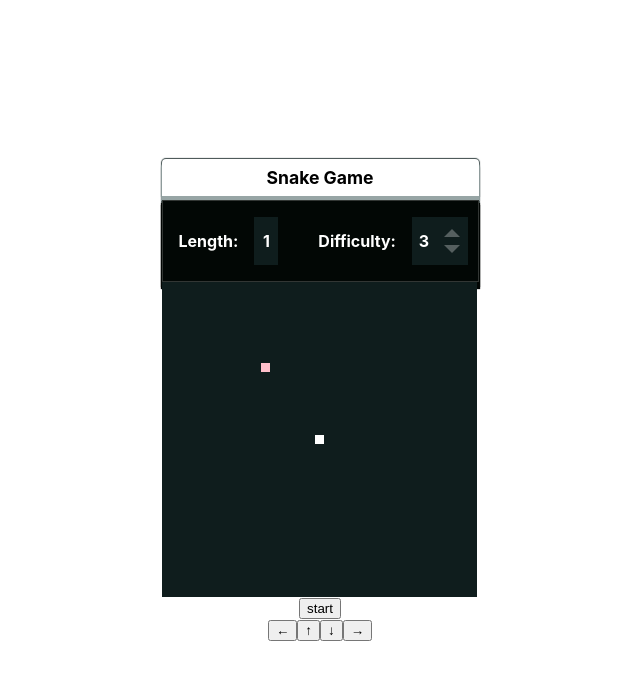
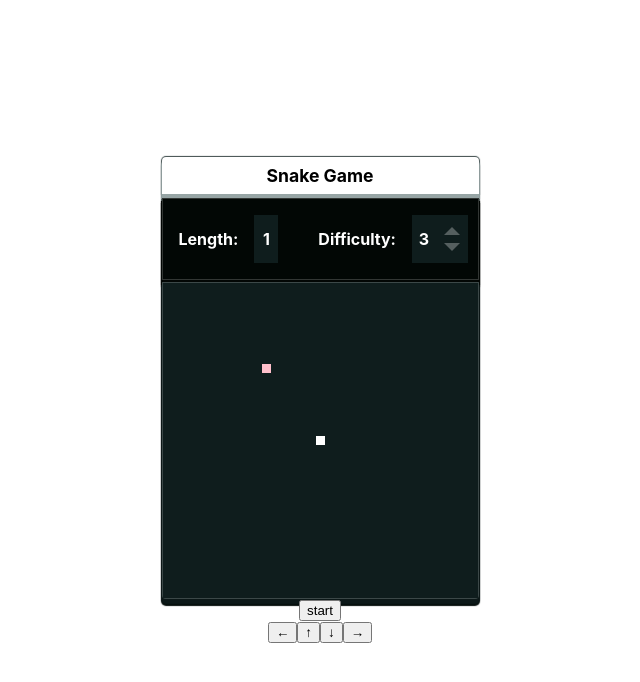
Before and after one commit to hiropon0218/hooks-snake-game, a React (Create React App) app: page / in a window 1280 px wide. Shown: the top 682 px of the page, without its empty margins (320-960 px from the left). Built offline with nearby package versions, Linux system fonts and the light colour scheme.

Commit message:
フィールドのスタイリング

```diff
--- a/src/index.css
+++ b/src/index.css
@@ -51,6 +51,12 @@
 .field {
   display: flex;
   flex-wrap: wrap; /* b. */
+  margin-top: 2px;
+  color: white;
+  background: #0f1d1d;
+  border-radius: 0 0 4px 4px;
+  border: 1px solid #ffffff30;
+  box-shadow: 0px 4px 1px 1px #0C1818, 0px 6px 1px 1px #060F0D;
 }
 
 .snake {
```
